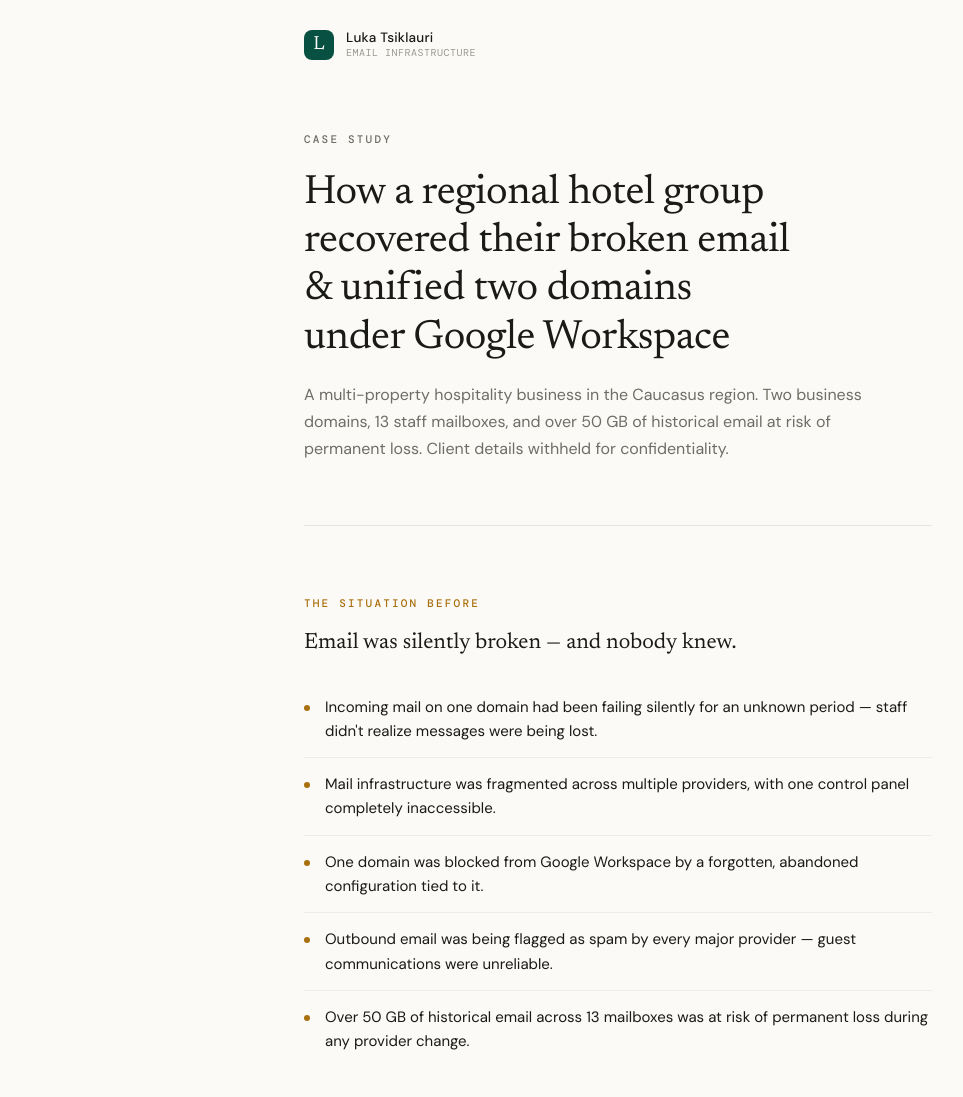
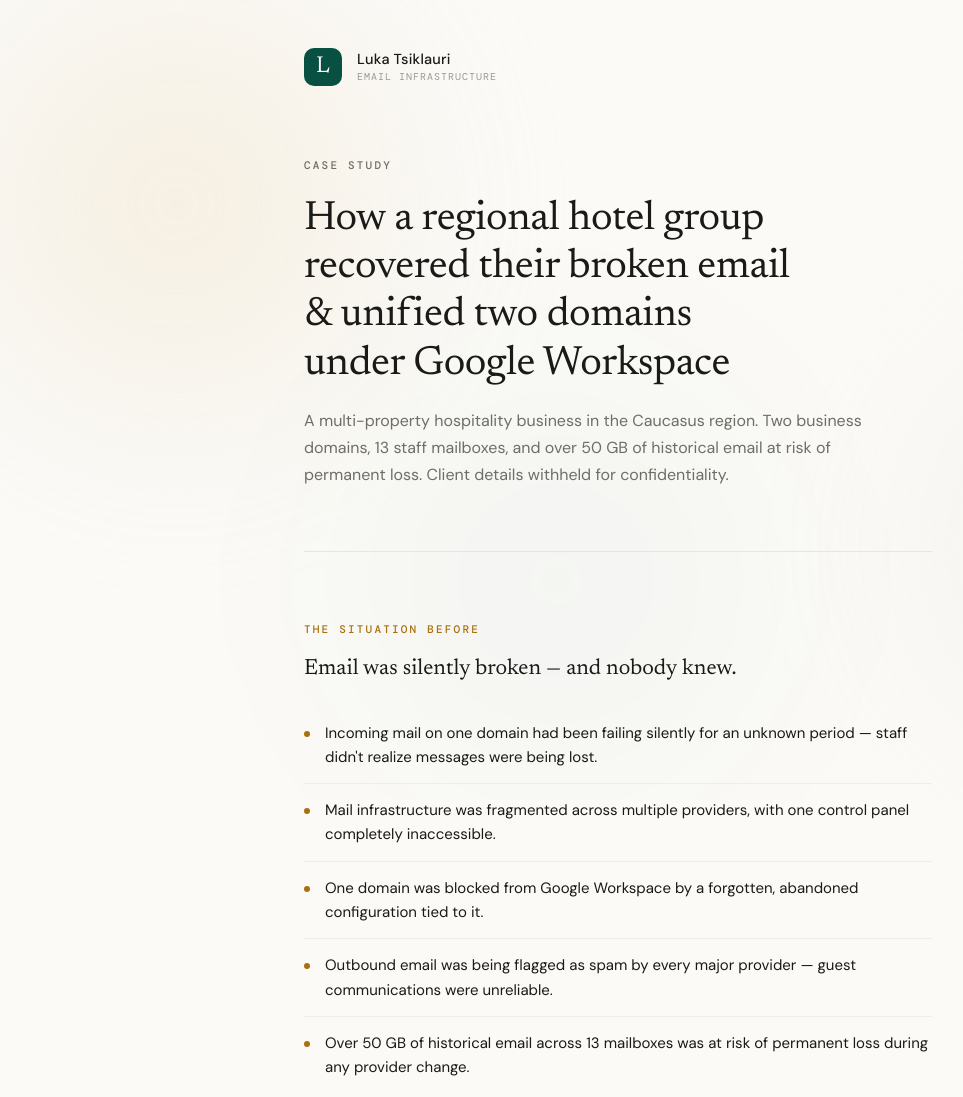
Before and after one commit to Aize-n/case-study, a plain HTML site: page index.html in a window 1280 px wide. Shown: the top 1097 px of the page, without its empty margins (22-985 px from the left). Drawn offline with nearby package versions, Linux system fonts and the light colour scheme.

Commit message:
Update index.html

```diff
--- a/index.html
+++ b/index.html
@@ -47,25 +47,56 @@ body{
   line-height:1.72;
   -webkit-font-smoothing:antialiased;
   text-rendering:optimizeLegibility;
+  position:relative;
 }
 
-.page{max-width:680px;margin:0 auto;padding:0 26px 130px}
+/* ---- ambient warm-cream backdrop ---- */
+.atmosphere{
+  position:fixed;inset:0;z-index:0;overflow:hidden;pointer-events:none;
+}
+.atmosphere span{
+  position:absolute;border-radius:50%;
+  filter:blur(70px);will-change:transform;
+}
+.atmosphere .aura1{
+  width:46vw;height:46vw;min-width:340px;min-height:340px;
+  top:-12vh;left:-8vw;opacity:.65;
+  background:radial-gradient(circle at 50% 50%,#F1E6D0,rgba(241,230,208,0) 70%);
+  animation:drift1 38s ease-in-out infinite;
+}
+.atmosphere .aura2{
+  width:42vw;height:42vw;min-width:320px;min-height:320px;
+  top:34%;right:-12vw;opacity:.55;
+  background:radial-gradient(circle at 50% 50%,#EFE8DC,rgba(239,232,220,0) 70%);
+  animation:drift2 46s ease-in-out infinite;
+}
+.atmosphere .aura3{
+  width:54vw;height:54vw;min-width:380px;min-height:380px;
+  bottom:-16vh;left:18vw;opacity:.5;
+  background:radial-gradient(circle at 50% 50%,rgba(15,110,86,.07),rgba(15,110,86,0) 70%);
+  animation:drift3 54s ease-in-out infinite;
+}
+@keyframes drift1{0%,100%{transform:translate3d(0,0,0) scale(1)}50%{transform:translate3d(46px,34px,0) scale(1.09)}}
+@keyframes drift2{0%,100%{transform:translate3d(0,0,0) scale(1.04)}50%{transform:translate3d(-40px,28px,0) scale(1)}}
+@keyframes drift3{0%,100%{transform:translate3d(0,0,0) scale(1)}50%{transform:translate3d(34px,-36px,0) scale(1.07)}}
+
+.page{position:relative;z-index:1;max-width:680px;margin:0 auto;padding:0 26px 130px}
 
 /* ---- masthead ---- */
 .masthead{
-  display:flex;align-items:center;gap:12px;
-  padding:30px 0 0;
+  display:flex;align-items:center;gap:15px;
+  padding:48px 0 0;
 }
 .mark{
-  width:30px;height:30px;border-radius:8px;
+  width:38px;height:38px;border-radius:10px;
   background:var(--accent);color:var(--bg);
   display:grid;place-items:center;flex:0 0 auto;
-  font-family:'Newsreader',serif;font-size:19px;line-height:1;
+  font-family:'Newsreader',serif;font-size:23px;line-height:1;
   padding-bottom:2px;
 }
-.wordmark{display:flex;flex-direction:column;line-height:1.25}
-.wordmark .name{font-size:13.5px;font-weight:500;letter-spacing:.2px}
-.wordmark .role{font-family:'DM Mono',monospace;font-size:10px;letter-spacing:.5px;text-transform:uppercase;color:var(--faint)}
+.wordmark{display:flex;flex-direction:column;gap:4px;line-height:1.1}
+.wordmark .name{font-size:14.5px;font-weight:500;letter-spacing:.2px}
+.wordmark .role{font-family:'DM Mono',monospace;font-size:10px;letter-spacing:1px;text-transform:uppercase;color:var(--faint)}
 
 /* ---- eyebrows ---- */
 .eyebrow{
@@ -207,6 +238,7 @@ a:focus-visible{outline:2px solid var(--accent-mid);outline-offset:3px;border-ra
 @media(prefers-reduced-motion:reduce){
   html{scroll-behavior:auto}
   .reveal,.load{opacity:1!important;transform:none!important;animation:none!important;transition:none!important}
+  .atmosphere span{animation:none!important}
 }
 
 @media(max-width:560px){
@@ -222,6 +254,7 @@ a:focus-visible{outline:2px solid var(--accent-mid);outline-offset:3px;border-ra
 </style>
 </head>
 <body>
+<div class="atmosphere" aria-hidden="true"><span class="aura1"></span><span class="aura2"></span><span class="aura3"></span></div>
 <div class="page">
 
   <header class="masthead load d1">
@@ -299,20 +332,31 @@ a:focus-visible{outline:2px solid var(--accent-mid);outline-offset:3px;border-ra
 
 </div>
 
+<script src="https://cdn.jsdelivr.net/npm/lenis@1/dist/lenis.min.js"></script>
 <script>
 (function(){
   var reduce = window.matchMedia && window.matchMedia('(prefers-reduced-motion: reduce)').matches;
+
+  // Scroll reveals
   var els = document.querySelectorAll('.reveal');
   if(reduce || !('IntersectionObserver' in window)){
     els.forEach(function(e){e.classList.add('in')});
-    return;
+  } else {
+    var io = new IntersectionObserver(function(entries){
+      entries.forEach(function(en){
+        if(en.isIntersecting){ en.target.classList.add('in'); io.unobserve(en.target); }
+      });
+    },{rootMargin:'0px 0px -8% 0px',threshold:.08});
+    els.forEach(function(e){io.observe(e)});
   }
-  var io = new IntersectionObserver(function(entries){
-    entries.forEach(function(en){
-      if(en.isIntersecting){ en.target.classList.add('in'); io.unobserve(en.target); }
-    });
-  },{rootMargin:'0px 0px -8% 0px',threshold:.08});
-  els.forEach(function(e){io.observe(e)});
+
+  // Smooth scroll (graceful native fallback if Lenis or motion is unavailable)
+  if(!reduce && window.Lenis){
+    document.documentElement.style.scrollBehavior = 'auto';
+    var lenis = new Lenis({ lerp:0.085, wheelMultiplier:1, smoothWheel:true, smoothTouch:false });
+    function raf(t){ lenis.raf(t); requestAnimationFrame(raf); }
+    requestAnimationFrame(raf);
+  }
 })();
 </script>
 </body>
```
